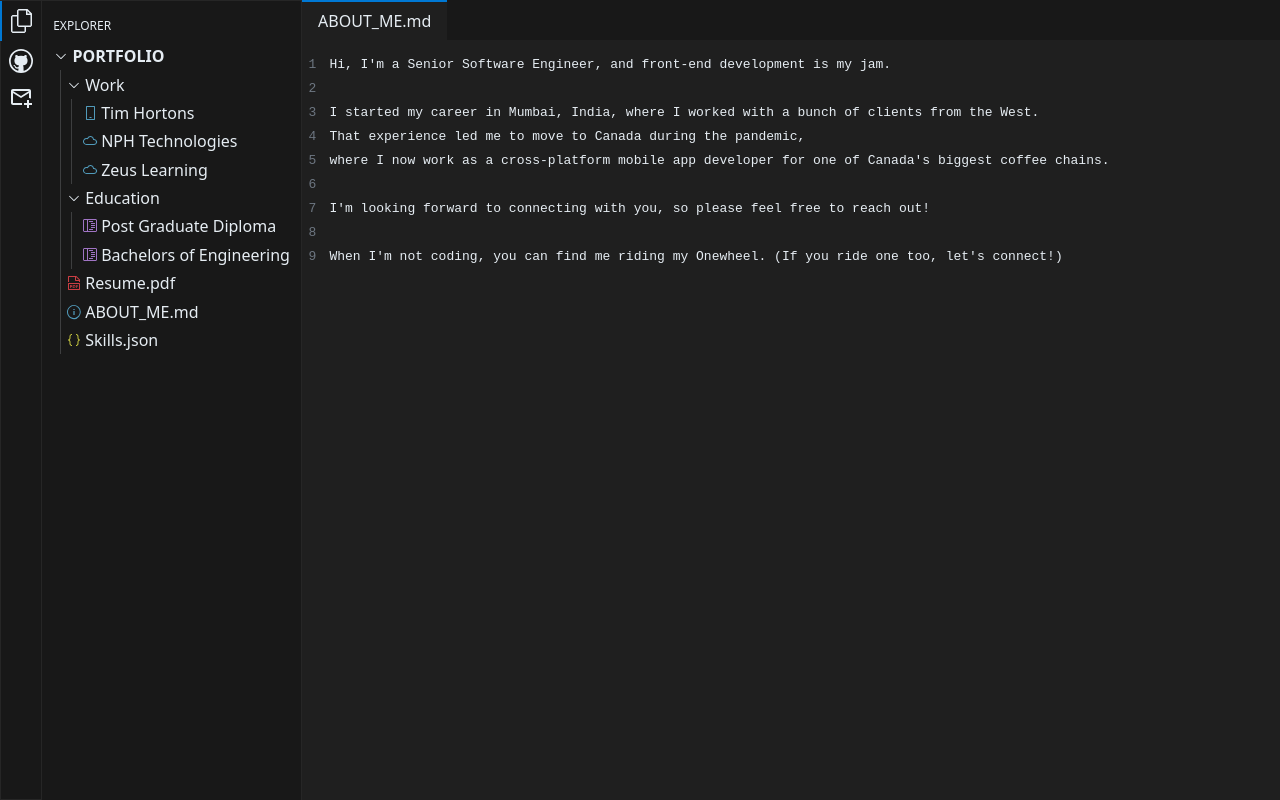
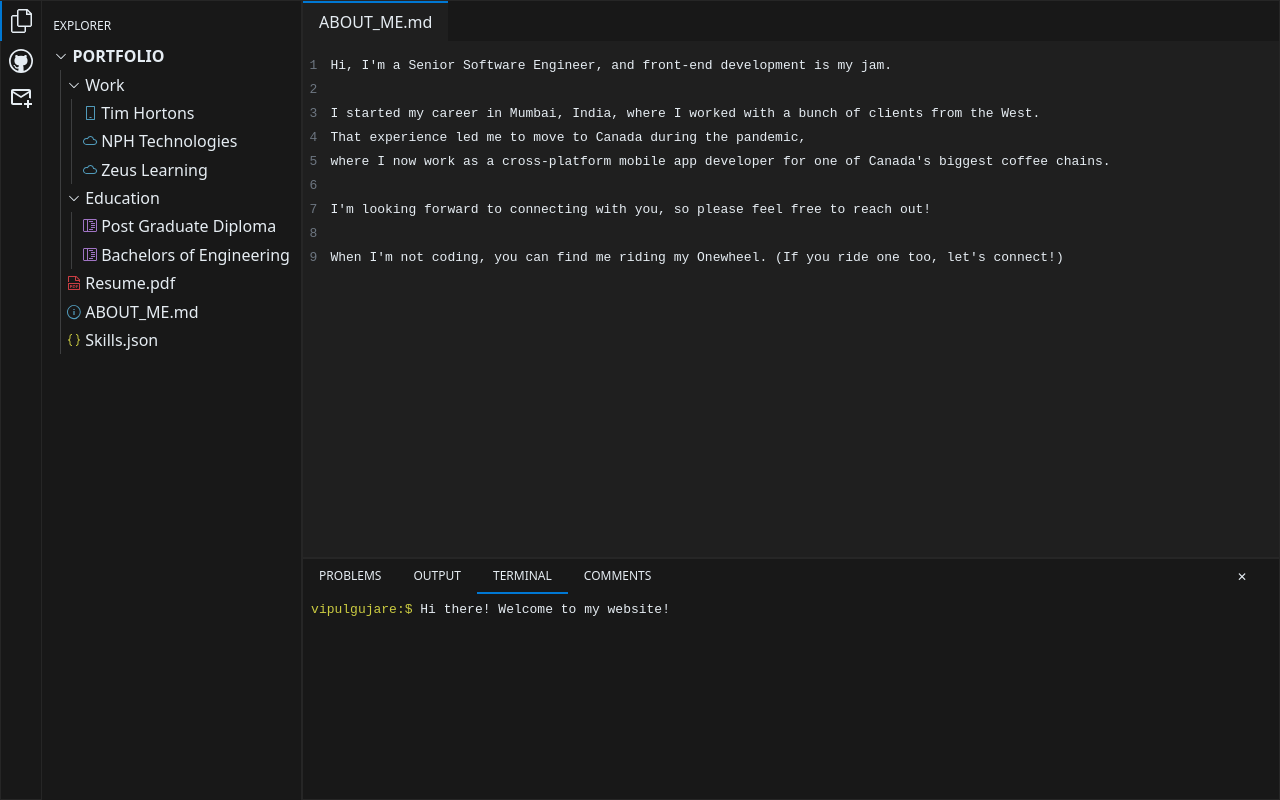
Before and after one commit to vipul-gujare/portfolio-react, a React (Vite) app: page / in a window 1280 px wide. Built offline with nearby package versions, Linux system fonts and the light colour scheme.

Commit message:
Add terminal component

```diff
--- a/src/Home.tsx
+++ b/src/Home.tsx
@@ -16,9 +16,16 @@ export const Home = () => {
     >
       <MainContainerProvider>
         <HamburgerMenu />
-        <MainContainer />
+        <div
+          style={{
+            flexDirection: "column",
+            flex: 1,
+          }}
+        >
+          <MainContainer />
+          <Terminal />
+        </div>
       </MainContainerProvider>
-      <Terminal />
     </div>
   );
 };
--- a/src/components/MainContainer.tsx
+++ b/src/components/MainContainer.tsx
@@ -8,6 +8,7 @@ export const MainContainer = () => {
     <div
       style={{
         backgroundColor: Colors.BACKGROUND_LIGHT,
+        border: `1px solid ${Colors.BORDER_LIGHT}`,
         flex: 1,
         flexDirection: "column",
       }}
@@ -37,6 +38,7 @@ export const MainContainer = () => {
         style={{
           width: "100%",
           overflow: "auto",
+          flex: 1,
         }}
       >
         {selectedText
--- a/src/components/Terminal.tsx
+++ b/src/components/Terminal.tsx
@@ -1,3 +1,51 @@
+import { Colors } from "../constants";
+
 export const Terminal = () => {
-  return <div></div>;
+  return (
+    <div
+      style={{
+        backgroundColor: Colors.DARK,
+        border: `1px solid ${Colors.BORDER_LIGHT}`,
+        height: "30vh",
+        flexDirection: "column",
+      }}
+    >
+      <div
+        style={{
+          flexDirection: "row",
+          fontSize: "0.75rem",
+        }}
+      >
+        {["PROBLEMS", "OUTPUT", "TERMINAL", "COMMENTS"].map((txt) => (
+          <div
+            key={txt}
+            style={{
+              padding: "0.5rem 1rem",
+              textTransform: "uppercase",
+              ...(txt === "TERMINAL" && {
+                borderBottom: `2px solid ${Colors.ACCENT}`,
+              }),
+            }}
+          >
+            {txt}
+          </div>
+        ))}
+        <div
+          style={{
+            marginLeft: "auto",
+            marginRight: "2rem",
+            alignItems: "center",
+          }}
+        >
+          &#10005;
+        </div>
+      </div>
+      <div style={{ flex: 1, paddingLeft: "0.5rem", marginTop: "0.5rem" }}>
+        <code>
+          <span style={{ color: Colors.ICON_YELLOW }}>vipulgujare:$</span> Hi
+          there! Welcome to my website!
+        </code>
+      </div>
+    </div>
+  );
 };
```
